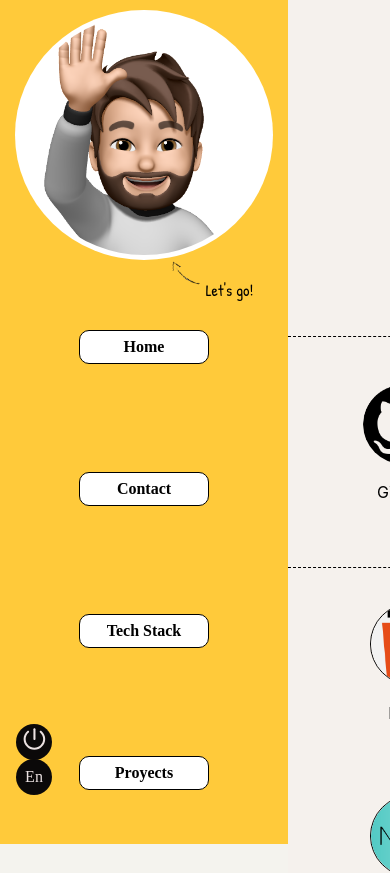
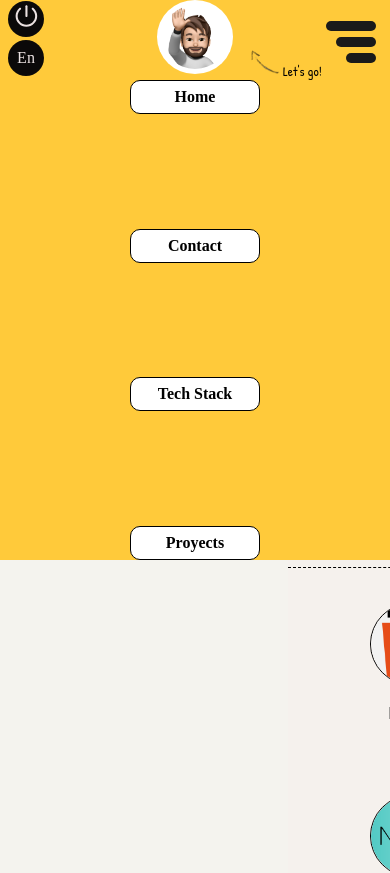
Before and after one commit to federicofucci21/fede_portfolio, a React (Vite) app: page / in a window 390 px wide. Shown: the top 873 px of the page. Built offline with nearby package versions, Linux system fonts and the light colour scheme; a web font is replaced by a local one.

Commit message:
responsive css navbar

```diff
--- a/src/components/navbar/navbar.module.css
+++ b/src/components/navbar/navbar.module.css
@@ -151,14 +151,21 @@
   justify-content: space-around;
 }
 
+.linksSectionD {
+  display: flex;
+  height: 80%;
+  width: 100%;
+  flex-direction: column;
+  text-decoration: none;
+  align-items: center;
+  justify-content: space-around;
+}
+
 .links {
   display: flex;
   text-decoration: none;
-  /* text-align: center; */
   align-items: center;
   justify-content: center;
-  /* margin: 1rem;
-    padding: 0.5rem; */
   font-family: "Permanent Marker", cursive;
   font-weight: 550;
   color: black;
@@ -178,11 +185,8 @@
 .linksD {
   display: flex;
   text-decoration: none;
-  /* text-align: center; */
   align-items: center;
   justify-content: center;
-  /* margin: 1rem;
-    padding: 0.5rem; */
   font-family: "Permanent Marker", cursive;
   font-weight: 550;
   color: var(--text-color-dark);
@@ -190,8 +194,6 @@
   border-radius: 10px;
   height: 2rem;
   width: 8rem;
-  /* box-shadow: 3px 3px black; */
-  /* background-color: #ffb703; */
   background-color: var(--navBar-background-color-dark);
 }
 
@@ -256,13 +258,13 @@
 
 @media (max-width: 540px) {
   .switch {
-    margin-top: 0.5em;
-    margin-left: 0.5em;
+    margin-top: 0px;
+    margin-left: 0px;
   }
 
   .switchD {
-    margin-top: 0.5em;
-    margin-left: 0.5em;
+    margin-top: 0px;
+    margin-left: 0px;
   }
 }
 
@@ -304,11 +306,197 @@
 
 @media (max-width: 540px) {
   .switchLang {
-    margin-top: 2.7em;
-    margin-left: 0.5em;
+    margin-bottom: 0px;
+    margin-left:0px;
+    margin-top: 0px;
+    top: 2.5em;
   }
   .switchLangD {
-    margin-top: 2.7em;
-    margin-left: 0.5em;
+    margin-top: 0px;
+    margin-left: 0px;
+    top: 2.5em;
   }
 }
+
+/*btn Hamburguesa*/
+.nav__label,
+.nav__input {
+  display: none;
+}
+
+.nav__menu {
+  width: 40%;
+  display: flex;
+  gap: 6.5rem;
+  padding-left: 6.5rem;
+  justify-content: center;
+  align-items: center;
+}
+
+.btn_hmb {
+  display: flex;
+  justify-content: center;
+  align-items: flex-end;
+  height: 5rem;
+  flex-direction: column;
+  cursor: pointer;
+  transition: 0.4s ease-out;
+}
+.btn_hmbD {
+  display: flex;
+  justify-content: center;
+  align-items: flex-end;
+  height: 5rem;
+  flex-direction: column;
+  cursor: pointer;
+  transition: 0.4s ease-out;
+  color: rgb(146, 89, 89);
+}
+
+.linea1,
+.linea2,
+.linea3 {
+  height: 10px;
+  background-color: rgb(26, 26, 26);
+  border-radius: 5px;
+  margin: 3px 0px;
+  transition: all 400ms ease;
+}
+.linea1 {
+  width: 50px;
+}
+.linea2 {
+  width: 40px;
+}
+.linea3 {
+  width: 30px;
+}
+
+.linea1D,
+.linea2D,
+.linea3D {
+  height: 10px;
+  background-color: rgb(146, 89, 89);
+  border-radius: 5px;
+  margin: 3px 0px;
+  transition: all 400ms ease;
+}
+.linea1D {
+  width: 50px;
+}
+.linea2D {
+  width: 40px;
+}
+.linea3D {
+  width: 30px;
+}
+
+@media (max-width: 540px) {
+  .navbar,
+  .navbarD {
+    flex-direction: row;
+    width: 100%;
+    max-width: 100%;
+    height: 5rem;
+    border-radius: 0%;
+    align-items: center;
+    justify-content: center;
+  }
+
+  .buttons {
+    display: flex;
+    flex-direction: column;
+    position: fixed;
+    width: 3rem;
+    height: 5rem;
+    top: 0.5px;
+    /* left: 0.5em; */
+  }
+
+  .img, .imgStop, .imgStopD {
+    height: 4rem;
+    /* position: none; */
+    top: 1rem;
+    left: 2em;
+  }
+
+  .arrowDiv {
+    display: flex;
+    flex-direction: row;
+    height: 4rem;
+    width: 7rem;
+    position: absolute;
+    right: 10px;
+    top: 15.5rem;
+  }
+
+  .imgArrow {
+    position: fixed;
+    left: 15.3rem;
+    top: 2.3rem;
+  }
+
+  .textArrow {
+    position: fixed;
+    left: 17.5rem;
+    top: 2.3rem;
+    font-size: small;
+  }
+
+
+  .textArrowD {
+    position: fixed;
+    left: 17.5rem;
+    top: 2.3rem;
+    font-size: small;
+  }
+
+
+  .btn_hmb,
+  .btn_hmbD {
+    position: fixed;
+    top: 2px;
+    right: 14px;
+  }
+
+  .nav__label {
+    display: block;
+    cursor: pointer;
+  }
+
+  .linksSection {
+    flex-direction: column;
+    height: 30em;
+    width: 100%;
+    gap: 3rem;
+    position: fixed;
+    display: flex;
+    justify-content: space-between;
+    align-items: center;
+    top: 5rem;
+    background-color: var(--navBar-background-color-light);
+    clip-path: circle(0 at center);
+    transition: clip-path 0.4s ease-in-out;
+  }
+  .linksSectionD {
+    flex-direction: column;
+    height: 30em;
+    width: 100%;
+    gap: 3rem;
+    position: fixed;
+    display: flex;
+    justify-content: space-between;
+    align-items: center;
+    top: 5rem;
+    background-color: var(--navBar-background-color-dark);
+    clip-path: circle(0 at center);
+    transition: clip-path 0.4s ease-in-out;
+  }
+
+  .nav__input:checked + .linksSection {
+    clip-path: circle(100% at center);
+  }
+  .nav__input:checked + .linksSectionD {
+    clip-path: circle(100% at center);
+  }
+}
--- a/src/components/navbar/navbar.tsx
+++ b/src/components/navbar/navbar.tsx
@@ -13,6 +13,7 @@ export default function Navbar() {
   const [imgCheck, setImgCheck] = useState(true);
   const lang = useSelector((state: RootState) => state.lang.lang);
   const theme = useSelector((state: RootState) => state.theme.theme);
+  const [menu, setMenu] = useState(true);
 
   const dispatch = useDispatch();
 
@@ -23,6 +24,14 @@ export default function Navbar() {
     }
     return setImgCheck(true);
   };
+
+    // eslint-disable-next-line no-constant-condition
+    const toggleMenu = (menu: boolean) => {
+      if (menu) {
+        return setMenu(false);
+      }
+      return setMenu(true);
+    };
 
   return (
     <div className={theme === "light" ? style.navbar : style.navbarD}>
@@ -36,7 +45,6 @@ export default function Navbar() {
 
         <img
           className={imgCheck === false ? style.img : style.imgStop}
-          // className={style.img}
           alt="FOTO"
           src={memoji1}
         />
@@ -47,9 +55,9 @@ export default function Navbar() {
           </h5>
         </div>
       </div>
-      {/*<label
+      <label
         htmlFor="menu"
-        onClick={() => toggle()}
+        onClick={() => toggleMenu(menu)}
         className={style.nav__label}
       >
         <div
@@ -73,11 +81,11 @@ export default function Navbar() {
       <input
         type="checkbox"
         id="menu"
-        checked={openMenu}
+        checked={menu}
         className={style.nav__input}
-      /> */}
+      />
 
-      <div className={style.linksSection}>
+      <div className={theme === "light" ? style.linksSection : style.linksSectionD}>
         <a
           href="/#up"
           // onClick={() => toggle()}
```
